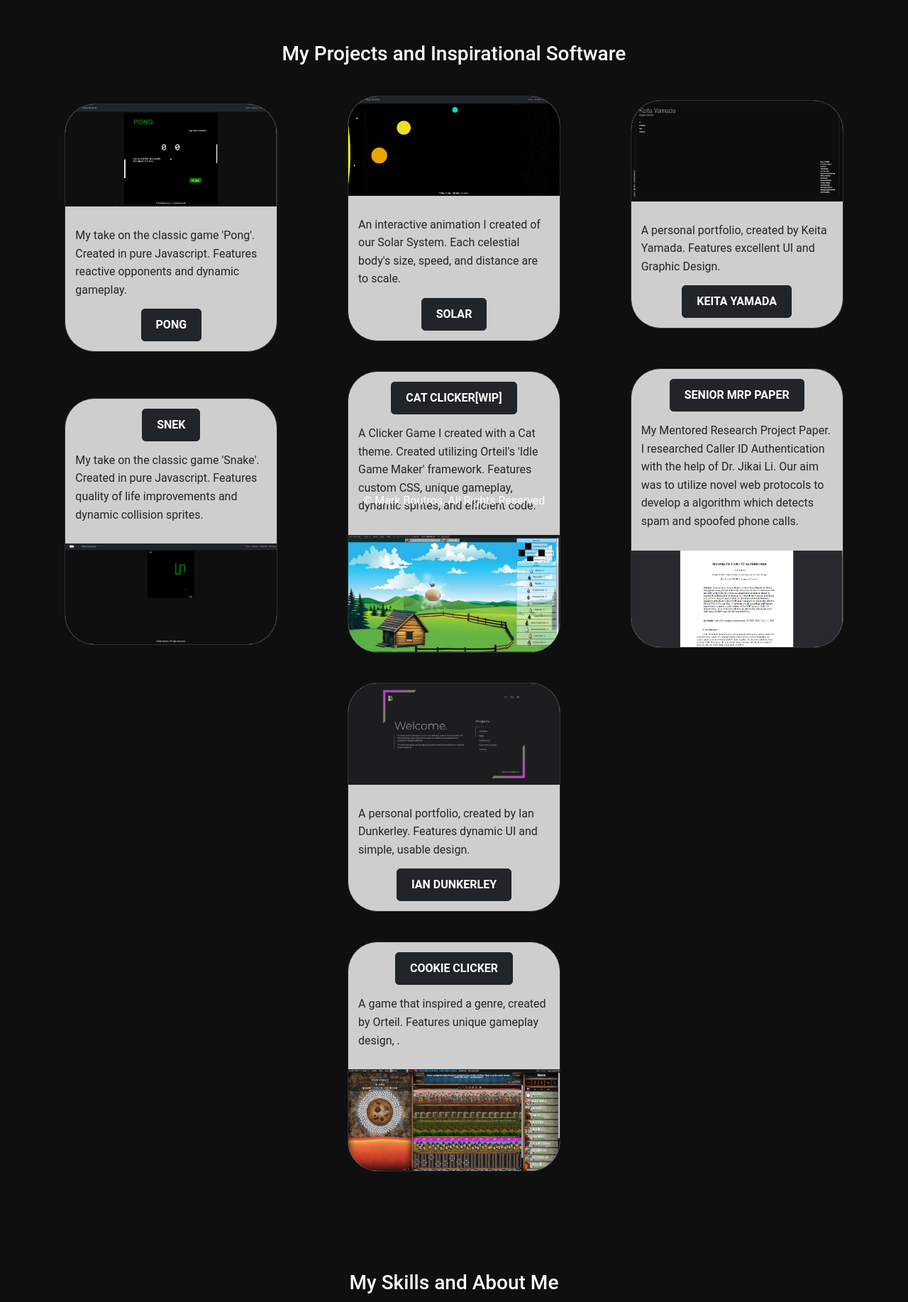
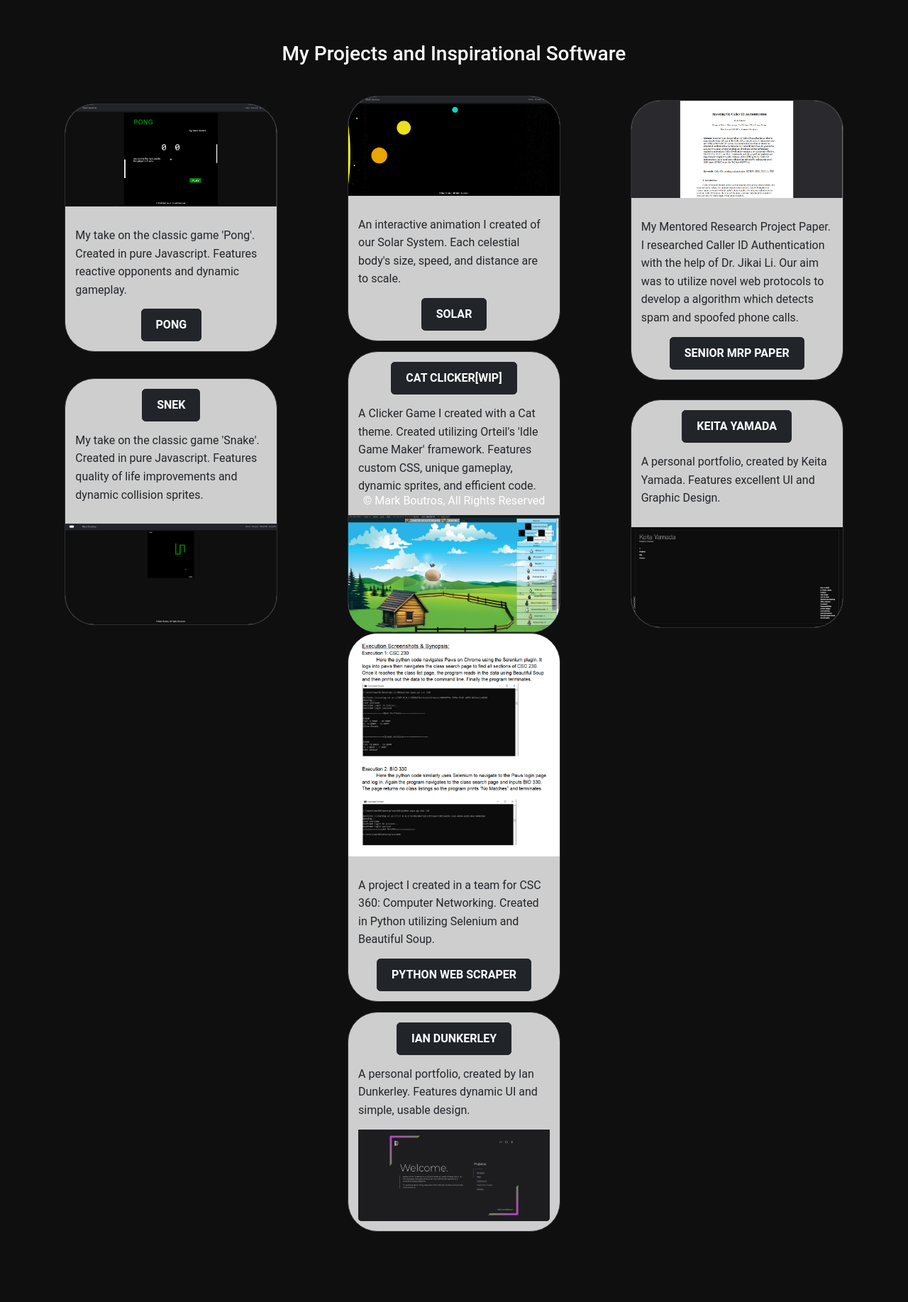
Before and after one commit to MarkNaSSIB/portfolio-project, a Django app: page / in a window 1280 px wide. Shown: the part 67-1902 px from the top of the page at 71% size. Run offline with Django 4.2, Linux system fonts and the light colour scheme.

Commit message:
Added Python Web Scraping
Added Web Scraping Project from college. Edited structure and simplified spacing.

```diff
--- a/portfolio/AboutContact/urls.py
+++ b/portfolio/AboutContact/urls.py
@@ -13,6 +13,8 @@
     path("resumeDirect/", views.resumeDirect, name="resumeDirect"),
     path("researchPaper/", views.researchPaper, name="researchPaper"),
     path("researchPaperDirect/", views.researchPaperDirect, name="researchPaperDirect"),
+    path("webScraper/", views.webScraper, name="webScraper"),
+    path("webScraperDirect/", views.webScraperDirect, name="webScraperDirect"),
 
     path("pong/", views.pong, name="pong"),
     path("snek/", views.snek, name="snek"),
--- a/portfolio/AboutContact/views.py
+++ b/portfolio/AboutContact/views.py
@@ -33,6 +33,12 @@
 def researchPaperDirect(request):
     return FileResponse(open('static/AboutContact/ResearchPaper.pdf', 'rb'))
 
+def webScraper(request):
+    return webScraperDirect(request)
+
+def webScraperDirect(request):
+    return FileResponse(open('static/AboutContact/WebScrapeReport.pdf', 'rb'))
+
 def pong(request):
     return render(request, 'pong.html')
 
--- a/portfolio/templates/home.html
+++ b/portfolio/templates/home.html
@@ -23,7 +23,7 @@
         <div class="d-flex justify-content-around flex-column">
 
             <!-- Pong Card -->
-            <div class="card" style="width:300px">
+            <div class="card mb-3" style="width:300px">
                 <img class="card-img-top" src="{% static 'AboutContact/pongICO.jpg' %}" alt="pong game icon">
                 <div class="card-body d-flex flex-column align-items-center">
                     <p class="my-3">My take on the classic game 'Pong'. Created in pure Javascript. Features reactive
@@ -33,7 +33,7 @@
             </div>
 
             <!-- Snake card -->
-            <div class="card my-5" style="width:300px">
+            <div class="card" style="width:300px">
                 <div class="card-body d-flex flex-column align-items-center">
                     <a href="/snek/" class="btn btn-dark">snek</a>
                     <p class="my-3">My take on the classic game 'Snake'. Created in pure Javascript. Features quality of
@@ -50,7 +50,7 @@
         <div class="d-flex justify-content-around flex-column">
 
             <!-- Solar card -->
-            <div class="card" style="width:300px">
+            <div class="card mb-3" style="width:300px">
                 <img class="card-img-top" src="{% static 'AboutContact/solarICO.jpg' %}" alt="solar sim icon">
                 <div class="card-body d-flex flex-column align-items-center">
                     <p class="my-3">An interactive animation I created of our Solar System. Each celestial body's size,
@@ -60,7 +60,7 @@
             </div>
 
             <!-- Cat Game Card -->
-            <div class="card my-5" style="width:300px">
+            <div class="card" style="width:300px">
                 <div class="card-body d-flex flex-column align-items-center">
                     <a href="https://orteil.dashnet.org/igm/?g=https://raw.githubusercontent.com/MarkNaSSIB/cat-click-cook/main/catClicker.txt"
                         class="btn btn-dark">Cat Clicker[WIP]</a>
@@ -78,27 +78,28 @@
         <!-- proj cards section 3-->
         <div class="d-flex justify-content-around flex-column">
 
-            <!-- Keita Yamada Card -->
-            <div class="card" style="width:300px">
-                <img class="card-img-top" src="{% static 'AboutContact/KYP.png' %}" alt="Keita Yamada Portfolio icon">
+            <!-- Senior Project card -->
+            <div class="card mb-3" style="width:300px">
+                <img class="card-img-top" src="{% static 'AboutContact/research.png' %}" alt="Research Paper icon">
                 <div class="card-body d-flex flex-column align-items-center">
-                    <p class="my-3">A personal portfolio, created by Keita Yamada. Features excellent UI and Graphic
-                        Design.</p>
-                    <a href="https://p5aholic.me/" class="btn btn-dark">Keita Yamada</a>
-                </div>
-            </div>
-
-            <!-- Senior Project card -->
-            <div class="card my-5" style="width:300px">
-                <div class="card-body d-flex flex-column align-items-center">
-                    <a href="/about/researchPaper" class="btn btn-dark">Senior MRP Paper</a>
                     <p class="my-3">My Mentored Research Project Paper. I researched Caller ID Authentication with the
                         help
                         of Dr. Jikai Li. Our aim was to utilize novel web protocols to develop a algorithm which detects
                         spam and spoofed phone calls.
                     </p>
+                    <a href="/about/researchPaper" class="btn btn-dark">Senior MRP Paper</a>
                 </div>
-                <img class="card-img-bottom" src="{% static 'AboutContact/research.png' %}" alt="Research Paper icon">
+            </div>
+
+            <!-- Keita Yamada Card -->
+            <div class="card" style="width:300px">
+                <div class="card-body d-flex flex-column align-items-center">
+                    <a href="https://p5aholic.me/" class="btn btn-dark">Keita Yamada</a>
+                    <p class="my-3">A personal portfolio, created by Keita Yamada. Features excellent UI and Graphic
+                        Design.</p>
+                </div>
+                <img class="card-img-bottom" src="{% static 'AboutContact/KYP.png' %}"
+                    alt="Keita Yamada Portfolio icon">
             </div>
 
         </div>
@@ -108,24 +109,27 @@
         <!-- proj cards section 4 -->
         <div class="d-flex justify-content-around flex-column">
 
+            <!-- Python Web Scraping card -->
+            <div class="card mb-3" style="width:300px">
+                <img class="card-img-top" src="{% static 'AboutContact/webScrape.png' %}" alt="Web Scraper icon">
+                <div class="card-body d-flex flex-column align-items-center">
+                    <p class="my-3">A project I created in a team for CSC 360: Computer Networking. Created in Python
+                        utilizing Selenium and Beautiful Soup.
+                    </p>
+                    <a href="/about/webScraper" class="btn btn-dark">Python Web Scraper</a>
+                </div>
+
+            </div>
+
             <!-- Ian Dunkerley card -->
             <div class="card" style="width:300px">
-                <img class="card-img-top" src="{% static 'AboutContact/IDP.png' %}" alt="Ian Dunkerley portfolio icon">
                 <div class="card-body d-flex flex-column align-items-center">
+                    <a href="https://dunks1980.com/" class="btn btn-dark">Ian Dunkerley</a>
                     <p class="my-3">A personal portfolio, created by Ian Dunkerley. Features dynamic UI and simple,
                         usable design.</p>
-                    <a href="https://dunks1980.com/" class="btn btn-dark">Ian Dunkerley</a>
+                    <img class="card-img-bottom" src="{% static 'AboutContact/IDP.png' %}"
+                        alt="Ian Dunkerley portfolio icon">
                 </div>
-            </div>
-
-            <!-- Cookie Clicker card -->
-            <div class="card my-5" style="width:300px">
-                <div class="card-body d-flex flex-column align-items-center">
-                    <a href="https://orteil.dashnet.org/cookieclicker/" class="btn btn-dark">Cookie Clicker</a>
-                    <p class="my-3">A game that inspired a genre, created by Orteil. Features unique gameplay design, .
-                    </p>
-                </div>
-                <img class="card-img-bottom" src="{% static 'AboutContact/CC.png' %}" alt="Cookie CLicker icon">
             </div>
 
         </div>
```
Also changed, not shown: portfolio/static/AboutContact/webScrape.png (added), 1 other file.
